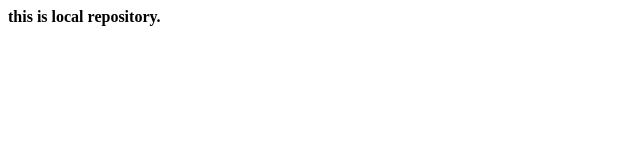
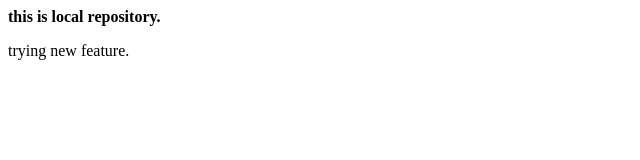
Before and after one commit to tamannaakapoor/localrepo, a plain HTML site: page index.html in a window 1280 px wide. Shown: the whole page, without its empty margins (0-640 px from the left). Drawn offline with Linux system fonts and the light colour scheme.

Commit message:
newfeature

```diff
--- a/index.html
+++ b/index.html
@@ -1 +1,2 @@
 <p> <b>this is local repository.</b> </p>
+<p>trying new feature.</p>
```
Also changed, not shown: 1 other file.
